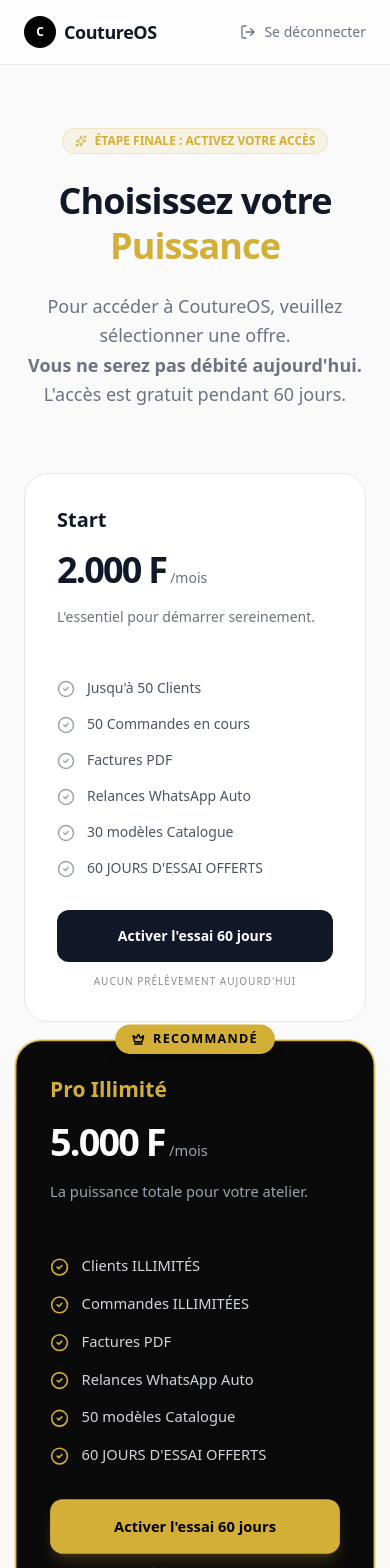
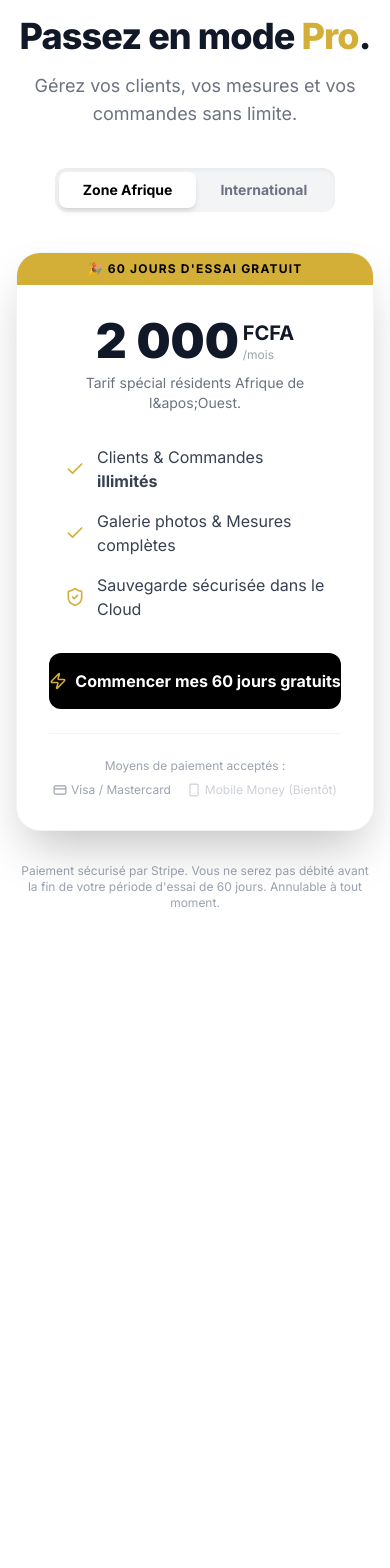
Before and after one commit to heritagevodun-del/couture-os, a Next.js app: page /pricing in a window 390 px wide. Shown: the top 1568 px of the page. After the commit the page ends 927 px from the top, so only its background shows below. Built offline with nearby package versions, Linux system fonts and the light colour scheme; no server answers.

Commit message:
fix: Configuration URL et Pricing

```diff
--- a/app/api/checkout/route.ts
+++ b/app/api/checkout/route.ts
@@ -1,20 +1,78 @@
 import { NextResponse } from "next/server";
 import { stripe } from "@/lib/stripe";
 import { createClient } from "@/utils/supabase/server";
+import Stripe from "stripe"; // 👈 C'est cet import qui corrigeait l'erreur "Namespace Stripe introuvable"
 
-// 👇 SÉCURITÉ : Remets tes VRAIS IDs Stripe ici à la place des XXXXX
-const STRIPE_PRICE_IDS: Record<string, string> = {
-  start: "price_1Sxq3nEQ6UKEvtgmf2TrrA5B", // <--- TON VRAI ID START
-  pro: "price_1Sxq54EQ6UKEvtgmQMFLy3Vc", // <--- TON VRAI ID PRO
+// 👇 COLLEZ VOS NOUVEAUX IDs ICI
+const PRICES = {
+  africa: "price_1Sy86ZEQ6UKEvtgmhJyHZjtc", // <--- L'ID du prix à 2000 XOF
+  world: "price_1Sy88qEQ6UKEvtgmiPuj2wXY", // <--- L'ID du prix à 9.99 EUR
 };
+
+// 🌍 LISTE COMPLÈTE DES PAYS D'AFRIQUE (Codes ISO Alpha-2)
+const AFRICA_COUNTRIES = [
+  "DZ", // Algérie
+  "AO", // Angola
+  "BJ", // Bénin
+  "BW", // Botswana
+  "BF", // Burkina Faso
+  "BI", // Burundi
+  "CM", // Cameroun
+  "CV", // Cap-Vert
+  "CF", // République centrafricaine
+  "TD", // Tchad
+  "KM", // Comores
+  "CG", // Congo (Brazzaville)
+  "CD", // Congo (RDC)
+  "CI", // Côte d'Ivoire
+  "DJ", // Djibouti
+  "EG", // Égypte
+  "GQ", // Guinée équatoriale
+  "ER", // Érythrée
+  "SZ", // Eswatini
+  "ET", // Éthiopie
+  "GA", // Gabon
+  "GM", // Gambie
+  "GH", // Ghana
+  "GN", // Guinée
+  "GW", // Guinée-Bissau
+  "KE", // Kenya
+  "LS", // Lesotho
+  "LR", // Liberia
+  "LY", // Libye
+  "MG", // Madagascar
+  "MW", // Malawi
+  "ML", // Mali
+  "MR", // Mauritanie
+  "MU", // Maurice
+  "MA", // Maroc
+  "MZ", // Mozambique
+  "NA", // Namibie
+  "NE", // Niger
+  "NG", // Nigeria
+  "RW", // Rwanda
+  "ST", // Sao Tomé-et-Principe
+  "SN", // Sénégal
+  "SC", // Seychelles
+  "SL", // Sierra Leone
+  "SO", // Somalie
+  "ZA", // Afrique du Sud
+  "SS", // Soudan du Sud
+  "SD", // Soudan
+  "TZ", // Tanzanie
+  "TG", // Togo
+  "TN", // Tunisie
+  "UG", // Ouganda
+  "ZM", // Zambie
+  "ZW", // Zimbabwe
+];
 
 export async function POST(request: Request) {
   try {
-    // 1. Récupération du body
     const body = await request.json();
-    const { plan } = body; // 'start' ou 'pro'
+    const { zone } = body; // On reçoit 'africa' ou 'world' depuis le site
 
-    // 2. Auth Supabase
+    // 1. Auth Check
     const supabase = await createClient();
     const {
       data: { user },
@@ -22,23 +80,26 @@
 
     if (!user) {
       return NextResponse.json(
-        { error: "Vous devez être connecté pour vous abonner." },
+        { error: "Veuillez vous connecter." },
         { status: 401 },
       );
     }
 
-    // 3. Validation de l'offre
-    const priceId = STRIPE_PRICE_IDS[plan];
+    // 2. Configuration selon la zone
+    let priceId = PRICES.world;
+    // On type correctement la variable pour éviter l'erreur TypeScript
+    let allowedCountries:
+      | Stripe.Checkout.SessionCreateParams.ShippingAddressCollection.AllowedCountry[]
+      | undefined = undefined;
 
-    if (!priceId) {
-      console.error(`❌ Plan inconnu demandé : ${plan}`);
-      return NextResponse.json(
-        { error: "Offre inconnue ou invalide." },
-        { status: 400 },
-      );
+    if (zone === "africa") {
+      priceId = PRICES.africa;
+      // 🔒 SÉCURITÉ : On force Stripe à n'accepter que des adresses africaines
+      allowedCountries =
+        AFRICA_COUNTRIES as Stripe.Checkout.SessionCreateParams.ShippingAddressCollection.AllowedCountry[];
     }
 
-    // 4. Création Session Stripe
+    // 3. Création Session Stripe
     const session = await stripe.checkout.sessions.create({
       mode: "subscription",
       payment_method_types: ["card"],
@@ -49,16 +110,26 @@
           quantity: 1,
         },
       ],
-      // ✅ ESSAI GRATUIT 60 JOURS
+      // Essai gratuit 14 jours
       subscription_data: {
         trial_period_days: 60,
       },
-      // ⚠️ METADATA CRUCIALES
+      // Configuration de l'adresse de facturation
+      billing_address_collection: "required",
+      shipping_address_collection:
+        zone === "africa"
+          ? {
+              allowed_countries: allowedCountries!, // Restriction active
+            }
+          : undefined,
+
+      // Métadonnées pour le futur Webhook
       metadata: {
         userId: user.id,
-        planName: plan,
+        planName: "premium", // Tout le monde est "premium" maintenant
+        zone: zone,
       },
-      // URLs de redirection
+
       success_url: `${process.env.NEXT_PUBLIC_BASE_URL || "http://localhost:3000"}/dashboard?payment=success`,
       cancel_url: `${process.env.NEXT_PUBLIC_BASE_URL || "http://localhost:3000"}/pricing?payment=cancelled`,
       locale: "fr",
@@ -66,10 +137,10 @@
 
     return NextResponse.json({ url: session.url });
   } catch (error: unknown) {
-    // ✅ CORRECTION ICI : 'unknown' au lieu de 'any'
+    // ✅ Correction : 'unknown' au lieu de 'any'
     console.error("[STRIPE ERROR]", error);
 
-    let errorMessage = "Erreur lors de la création du paiement.";
+    let errorMessage = "Erreur lors de l'initialisation du paiement.";
     if (error instanceof Error) {
       errorMessage = error.message;
     }
--- a/app/pricing/page.tsx
+++ b/app/pricing/page.tsx
@@ -1,237 +1,165 @@
 "use client";
 
 import { useState } from "react";
-import { useRouter } from "next/navigation";
-import { CheckCircle2, Loader2, Crown, Sparkles, LogOut } from "lucide-react";
-import { createClient } from "@/utils/supabase/client";
-
-// --- STRATÉGIE VALIDÉE ---
-// Start : 50 Clients (Suffisant pour débuter, frustrant pour grandir)
-// Pro : Illimité (La vraie liberté)
-const TIERS = [
-  {
-    id: "start",
-    name: "Start",
-    price: "2.000 F",
-    period: "/mois",
-    description: "L'essentiel pour démarrer sereinement.",
-    features: [
-      "Jusqu'à 50 Clients",
-      "50 Commandes en cours",
-      "Factures PDF",
-      "Relances WhatsApp Auto",
-      "30 modèles Catalogue",
-      "60 JOURS D'ESSAI OFFERTS",
-    ],
-    buttonText: "Activer l'essai 60 jours",
-    recommended: false,
-    highlight: false,
-  },
-  {
-    id: "pro",
-    name: "Pro Illimité",
-    price: "5.000 F",
-    period: "/mois",
-    description: "La puissance totale pour votre atelier.",
-    features: [
-      "Clients ILLIMITÉS",
-      "Commandes ILLIMITÉES",
-      "Factures PDF",
-      "Relances WhatsApp Auto",
-      "50 modèles Catalogue",
-      "60 JOURS D'ESSAI OFFERTS",
-    ],
-    buttonText: "Activer l'essai 60 jours",
-    recommended: true,
-    highlight: true,
-  },
-];
+import { Check, ShieldCheck, Zap, Smartphone, CreditCard } from "lucide-react"; // J'ai retiré 'Globe' qui ne servait pas
 
 export default function PricingPage() {
-  const [loading, setLoading] = useState<string | null>(null);
-  const router = useRouter();
-  const supabase = createClient();
+  const [zone, setZone] = useState<"africa" | "world">("africa");
+  const [loading, setLoading] = useState(false);
 
-  const handleCheckout = async (tierId: string) => {
-    setLoading(tierId);
+  const handleSubscribe = async () => {
+    setLoading(true);
     try {
-      // 1. Vérification Auth
-      const {
-        data: { user },
-      } = await supabase.auth.getUser();
-
-      if (!user) {
-        router.push("/login");
-        return;
-      }
-
-      // 2. Création Session Stripe
-      const response = await fetch("/api/checkout", {
+      const res = await fetch("/api/checkout", {
         method: "POST",
         headers: { "Content-Type": "application/json" },
-        body: JSON.stringify({ plan: tierId }),
+        body: JSON.stringify({ zone }),
       });
 
-      const data = await response.json();
-
-      if (!response.ok) {
-        throw new Error(data.error || "Erreur lors du paiement");
-      }
-
-      // 3. Redirection Stripe
+      const data = await res.json();
       if (data.url) {
         window.location.href = data.url;
       } else {
-        alert("Erreur critique : Pas d'URL de paiement reçue.");
+        alert("Erreur : " + data.error);
+        setLoading(false);
       }
-    } catch (error) {
-      console.error(error);
-      alert("Une erreur est survenue. Veuillez réessayer.");
-    } finally {
-      setLoading(null);
+    } catch (err) {
+      console.error(err);
+      setLoading(false);
+      alert("Une erreur est survenue.");
     }
   };
 
-  const handleLogout = async () => {
-    await supabase.auth.signOut();
-    router.push("/");
-  };
-
   return (
-    <div className="min-h-screen bg-neutral-50 dark:bg-neutral-950 text-gray-900 dark:text-white transition-colors duration-300 font-sans">
-      {/* NAVBAR SIMPLIFIÉE */}
-      <nav className="fixed w-full bg-white/80 dark:bg-neutral-950/80 backdrop-blur-md border-b border-gray-200 dark:border-gray-800 z-50">
-        <div className="max-w-7xl mx-auto px-6 h-16 flex items-center justify-between">
-          <div className="flex items-center gap-2">
-            <div className="bg-black dark:bg-white text-white dark:text-black w-8 h-8 rounded-full flex items-center justify-center font-bold text-xs">
-              C
-            </div>
-            <span className="font-bold text-lg tracking-tight">CoutureOS</span>
+    <div className="min-h-screen bg-white dark:bg-black flex flex-col items-center justify-center p-4">
+      {/* 1. HEADER SIMPLE */}
+      <div className="text-center mb-10 max-w-2xl">
+        <h1 className="text-4xl font-extrabold text-gray-900 dark:text-white mb-4 tracking-tight">
+          Passez en mode <span className="text-[#D4AF37]">Pro</span>.
+        </h1>
+        <p className="text-gray-500 text-lg">
+          Gérez vos clients, vos mesures et vos commandes sans limite.
+        </p>
       </div>
 
+      {/* 2. LE SWITCH ZONE (DESIGN TYPE IOS) */}
+      <div className="bg-gray-100 dark:bg-neutral-900 p-1 rounded-xl flex items-center mb-10 shadow-inner">
         <button
-            onClick={handleLogout}
-            className="text-sm font-medium text-gray-500 hover:text-red-500 flex items-center gap-2 transition-colors"
+          onClick={() => setZone("africa")}
+          className={`px-6 py-2 rounded-lg text-sm font-bold transition-all duration-300 ${
+            zone === "africa"
+              ? "bg-white dark:bg-[#D4AF37] text-black shadow-md"
+              : "text-gray-500 hover:text-gray-900 dark:hover:text-white"
+          }`}
         >
-            <LogOut size={16} /> Se déconnecter
+          Zone Afrique
+        </button>
+        <button
+          onClick={() => setZone("world")}
+          className={`px-6 py-2 rounded-lg text-sm font-bold transition-all duration-300 ${
+            zone === "world"
+              ? "bg-white dark:bg-white text-black shadow-md"
+              : "text-gray-500 hover:text-gray-900 dark:hover:text-white"
+          }`}
+        >
+          International
         </button>
       </div>
-      </nav>
 
-      {/* HEADER MARKETING */}
-      <div className="pt-32 pb-16 px-6 text-center">
-        <div className="max-w-3xl mx-auto">
-          <div className="inline-flex items-center gap-2 px-3 py-1 rounded-full bg-[#D4AF37]/10 text-[#D4AF37] text-xs font-bold mb-6 border border-[#D4AF37]/20">
-            <Sparkles size={12} />
-            ÉTAPE FINALE : ACTIVEZ VOTRE ACCÈS
+      {/* 3. LA CARTE DE PRIX UNIQUE */}
+      <div className="w-full max-w-md bg-white dark:bg-neutral-900 rounded-3xl border border-gray-100 dark:border-gray-800 shadow-2xl overflow-hidden relative">
+        {/* BANDEAU PROMOTIONNEL */}
+        <div className="bg-[#D4AF37] text-black text-center py-2 font-bold text-xs uppercase tracking-widest">
+          🎉 60 Jours d&apos;essai gratuit
         </div>
-          <h1 className="text-4xl md:text-5xl font-extrabold mb-6 tracking-tight leading-tight">
-            Choisissez votre <span className="text-[#D4AF37]">Puissance</span>
-          </h1>
-          <p className="text-lg text-gray-500 dark:text-gray-400 max-w-2xl mx-auto leading-relaxed">
-            Pour accéder à CoutureOS, veuillez sélectionner une offre.
-            <br />
-            <strong>Vous ne serez pas débité aujourd&apos;hui.</strong>{" "}
-            L&apos;accès est gratuit pendant 60 jours.
-          </p>
+
+        <div className="p-8 text-center">
+          {/* PRIX DYNAMIQUE */}
+          <div className="flex items-center justify-center gap-1 mb-2">
+            <span className="text-5xl font-black text-gray-900 dark:text-white">
+              {zone === "africa" ? "2 000" : "9,99"}
+            </span>
+            <div className="flex flex-col items-start">
+              <span className="text-xl font-bold text-gray-900 dark:text-white">
+                {zone === "africa" ? "FCFA" : "€"}
+              </span>
+              <span className="text-xs text-gray-400">/mois</span>
             </div>
           </div>
 
-      {/* GRILLE DES PRIX */}
-      <div className="pb-24 px-6">
-        <div className="max-w-5xl mx-auto grid grid-cols-1 md:grid-cols-2 gap-8 items-start">
-          {TIERS.map((tier) => (
-            <div
-              key={tier.id}
-              className={`relative p-8 rounded-3xl border transition-all duration-300 flex flex-col h-full ${
-                tier.recommended
-                  ? "bg-[#0a0a0a] dark:bg-black text-white border-[#D4AF37] shadow-2xl shadow-[#D4AF37]/10 scale-105 z-10 ring-1 ring-[#D4AF37]/50"
-                  : "bg-white dark:bg-[#111] border-gray-200 dark:border-gray-800 hover:border-gray-300 dark:hover:border-gray-700"
-              }`}
-            >
-              {tier.highlight && (
-                <div className="absolute -top-4 left-1/2 -translate-x-1/2 bg-[#D4AF37] text-black px-4 py-1.5 rounded-full text-xs font-bold tracking-widest uppercase shadow-lg flex items-center gap-2">
-                  <Crown size={12} strokeWidth={3} /> Recommandé
-                </div>
-              )}
+          <p className="text-sm text-gray-500 mb-8">
+            {zone === "africa"
+              ? "Tarif spécial résidents Afrique de l&apos;Ouest."
+              : "Tarif standard international."}
+          </p>
 
-              <div className="mb-8">
-                <h3
-                  className={`text-xl font-bold flex items-center gap-2 ${tier.recommended ? "text-[#D4AF37]" : "text-gray-900 dark:text-white"}`}
-                >
-                  {tier.name}
-                </h3>
-                <div className="mt-4 flex items-baseline gap-1">
-                  <span className="text-4xl font-extrabold tracking-tighter">
-                    {tier.price}
-                  </span>
-                  <span
-                    className={`text-sm font-medium ${tier.recommended ? "text-gray-400" : "text-gray-500"}`}
-                  >
-                    {tier.period}
-                  </span>
-                </div>
-                <p
-                  className={`mt-4 text-sm leading-relaxed min-h-[40px] ${tier.recommended ? "text-gray-400" : "text-gray-500"}`}
-                >
-                  {tier.description}
-                </p>
-              </div>
-
-              <ul className="space-y-4 mb-8 flex-1">
-                {tier.features.map((feature, index) => (
-                  <li
-                    key={index}
-                    className="flex items-start gap-3 text-sm group"
-                  >
-                    <CheckCircle2
-                      size={18}
-                      className={`shrink-0 mt-0.5 transition-colors ${
-                        tier.recommended
-                          ? "text-[#D4AF37]"
-                          : "text-gray-400 group-hover:text-green-600"
-                      }`}
-                    />
-                    <span
-                      className={
-                        tier.recommended
-                          ? "text-gray-300"
-                          : "text-gray-600 dark:text-gray-300"
-                      }
-                    >
-                      {feature}
+          {/* LISTE FONCTIONNALITÉS */}
+          <ul className="text-left space-y-4 mb-8 px-4">
+            <li className="flex items-center gap-3 text-gray-700 dark:text-gray-300">
+              <Check className="text-[#D4AF37] flex-shrink-0" size={20} />
+              <span>
+                Clients & Commandes <strong>illimités</strong>
               </span>
             </li>
-                ))}
+            <li className="flex items-center gap-3 text-gray-700 dark:text-gray-300">
+              <Check className="text-[#D4AF37] flex-shrink-0" size={20} />
+              <span>Galerie photos & Mesures complètes</span>
+            </li>
+            <li className="flex items-center gap-3 text-gray-700 dark:text-gray-300">
+              <ShieldCheck className="text-[#D4AF37] flex-shrink-0" size={20} />
+              <span>Sauvegarde sécurisée dans le Cloud</span>
+            </li>
           </ul>
 
+          {/* BOUTON D'ACTION */}
           <button
-                onClick={() => handleCheckout(tier.id)}
-                disabled={loading !== null}
-                className={`w-full py-4 rounded-xl font-bold text-sm transition-all flex items-center justify-center gap-2 ${
-                  tier.recommended
-                    ? "bg-[#D4AF37] text-black hover:bg-[#F4CF57] shadow-lg shadow-[#D4AF37]/20"
-                    : "bg-gray-900 dark:bg-white text-white dark:text-black hover:bg-gray-800 dark:hover:bg-gray-200"
-                } ${loading !== null ? "opacity-50 cursor-not-allowed" : ""}`}
+            onClick={handleSubscribe}
+            disabled={loading}
+            className="w-full bg-black dark:bg-white text-white dark:text-black font-bold py-4 rounded-xl hover:opacity-90 transition-opacity flex items-center justify-center gap-2"
           >
-                {loading === tier.id ? (
+            {loading ? (
+              "Chargement..."
+            ) : (
               <>
-                    {" "}
-                    <Loader2 className="animate-spin h-4 w-4" />{" "}
-                    Sécurisation...{" "}
+                <Zap
+                  size={18}
+                  className={
+                    zone === "africa" ? "text-[#D4AF37]" : "text-black"
+                  }
+                />
+                Commencer mes 60 jours gratuits
               </>
-                ) : (
-                  tier.buttonText
             )}
           </button>
 
-              <p className="text-center text-[10px] mt-3 opacity-50 uppercase tracking-widest">
-                Aucun prélèvement aujourd&apos;hui
+          {/* NOTE DE BAS DE PAGE (Moyens de paiement) */}
+          <div className="mt-6 pt-6 border-t border-gray-100 dark:border-gray-800">
+            <p className="text-xs text-gray-400 mb-2">
+              Moyens de paiement acceptés :
             </p>
+            <div className="flex justify-center gap-4 text-gray-400">
+              <div className="flex items-center gap-1 text-xs">
+                <CreditCard size={14} /> Visa / Mastercard
               </div>
-          ))}
+              {/* On mentionne le Mobile Money pour rassurer */}
+              {zone === "africa" && (
+                <div
+                  className="flex items-center gap-1 text-xs opacity-50"
+                  title="Bientôt disponible"
+                >
+                  <Smartphone size={14} /> Mobile Money (Bientôt)
+                </div>
+              )}
             </div>
           </div>
         </div>
+      </div>
+
+      {/* FOOTER SÉCURITÉ */}
+      <p className="mt-8 text-xs text-gray-400 max-w-md text-center">
+        Paiement sécurisé par Stripe. Vous ne serez pas débité avant la fin de
+        votre période d&apos;essai de 60 jours. Annulable à tout moment.
+      </p>
+    </div>
   );
 }
```
Lines whose indentation alone changed are shown as unchanged.
